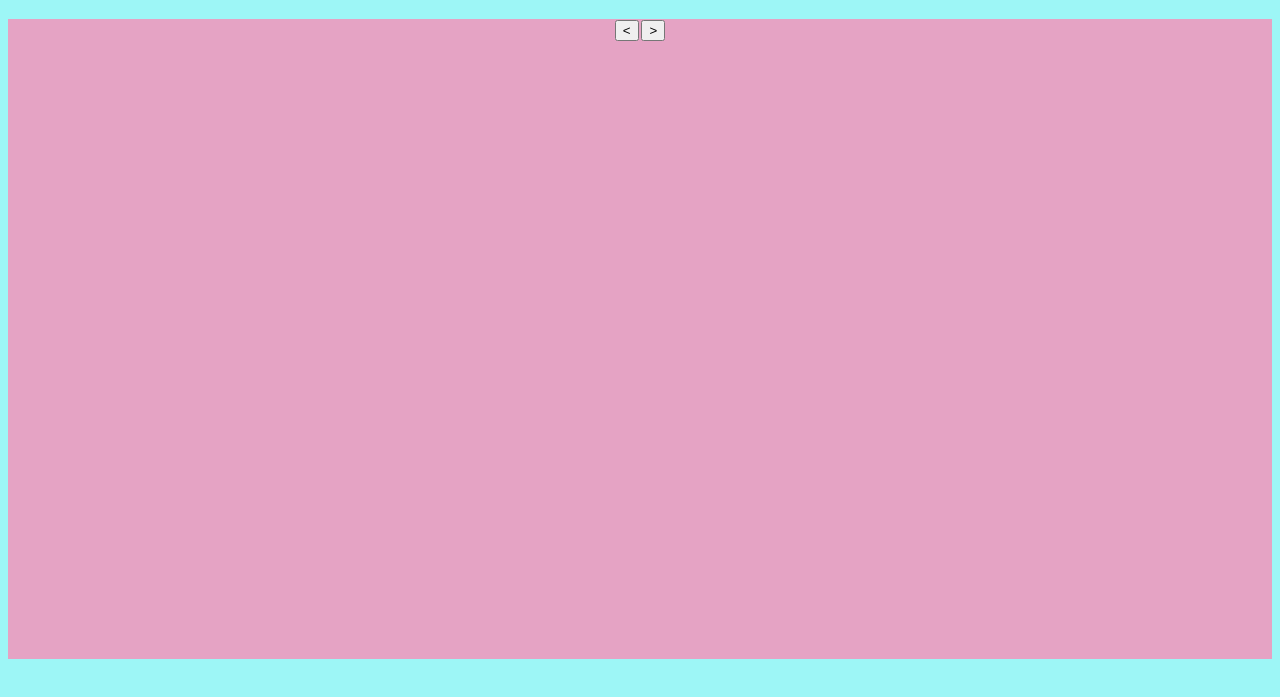
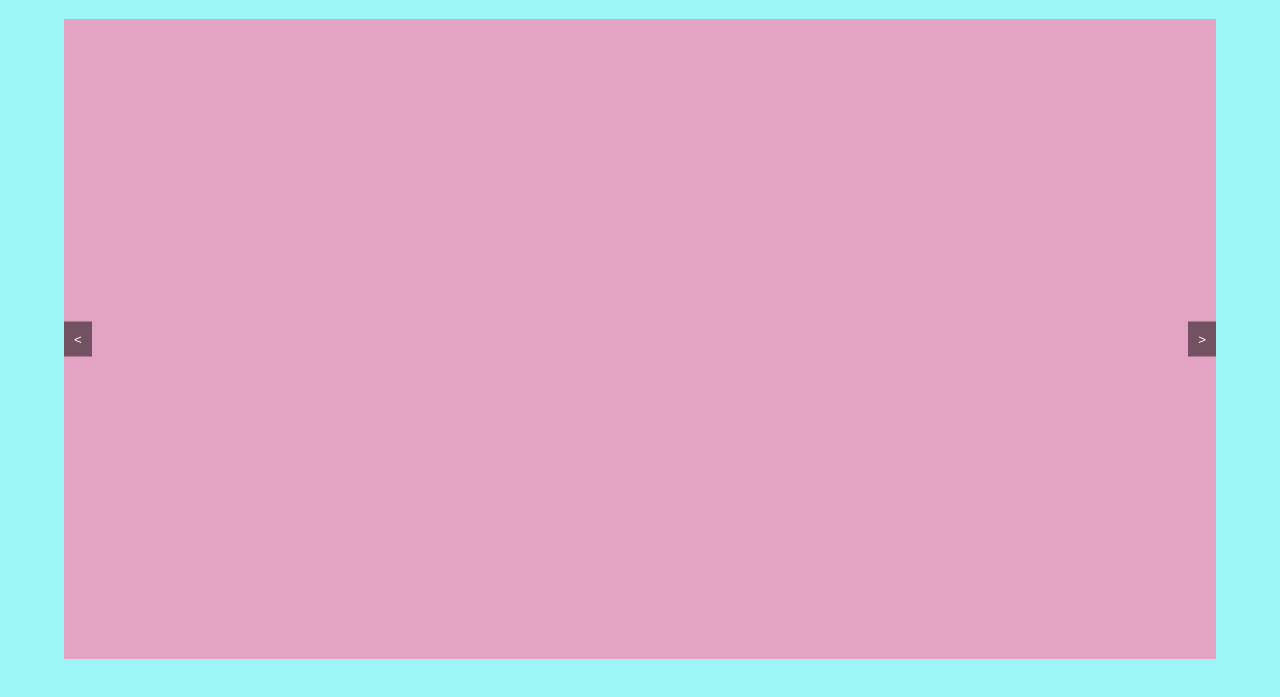
Before and after one commit to Sam-Harb/MiauMiau, a plain HTML site: page index.html in a window 1280 px wide. Shown: the part 65-762 px from the top of the page. Drawn offline with Linux system fonts and the light colour scheme.

Commit message:
Se centró el carousel-container y se le agregó estilo a los botones

```diff
--- a/styles.css
+++ b/styles.css
@@ -7,9 +7,31 @@ h1{
   font-size: xx-large;
 }
 .carousel-container{
-  width: 100%;
+  margin: 0 auto;
+  width: 90vw;
   height: 80vh;
   overflow: hidden;
   position:relative;
+  display: flex;
+  justify-content: center;
+  align-items: center;
   background-color: rgb(229, 163, 196);
 }
+.carousel-button{
+  position: absolute;
+  top: 50%;
+  transform:translateY(-50%);
+  background-color: rgba(0, 0, 0, 0.5);
+  color:white;
+  border: none;
+  padding: 10px;
+  cursor:pointer;
+  z-index:100;
+}
+
+#anterior{
+  left: 0;
+}
+#siguiente{
+  right: 0;
+}
```
Also changed, not shown: index.html (+3 -3 lines).
